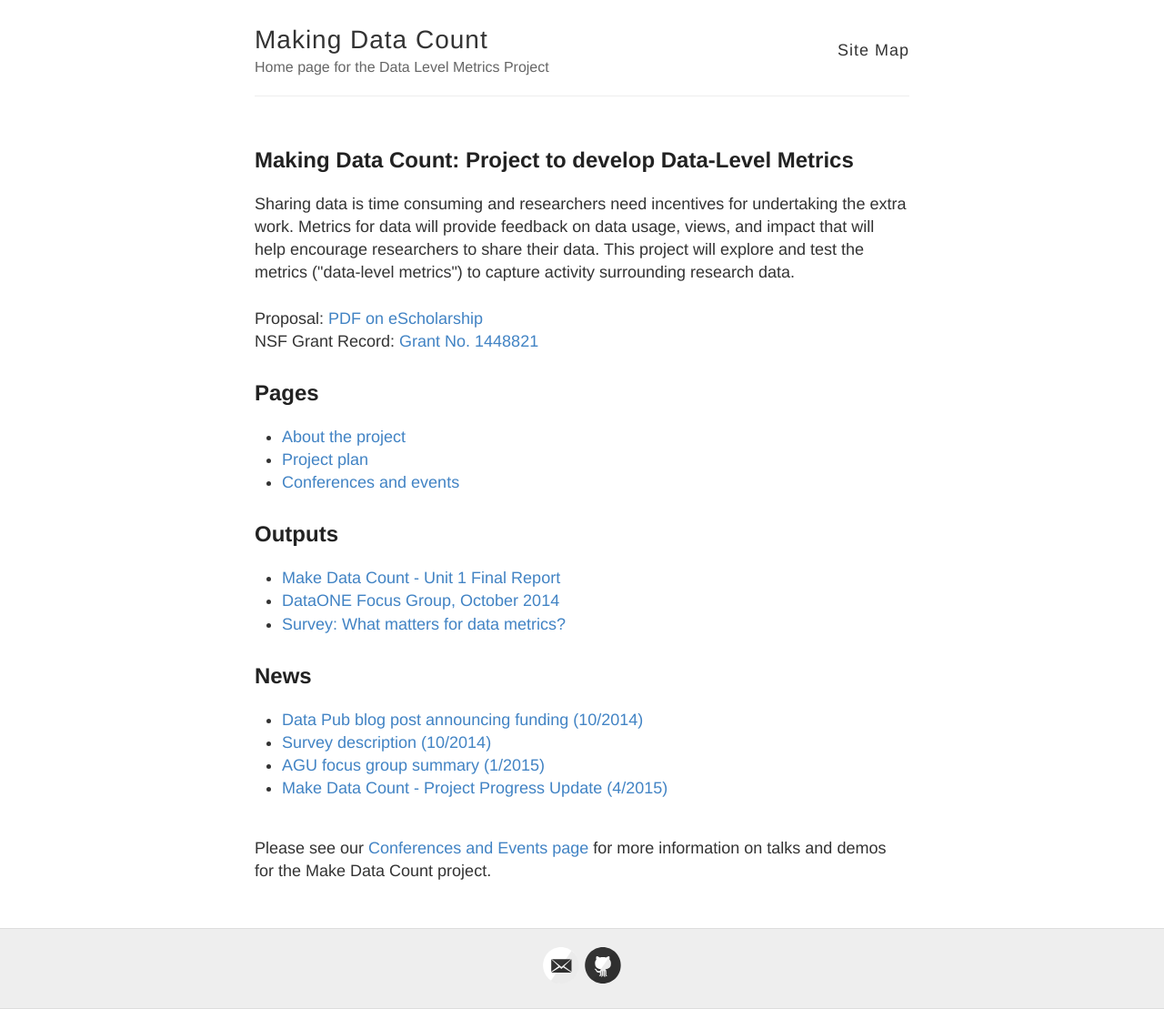
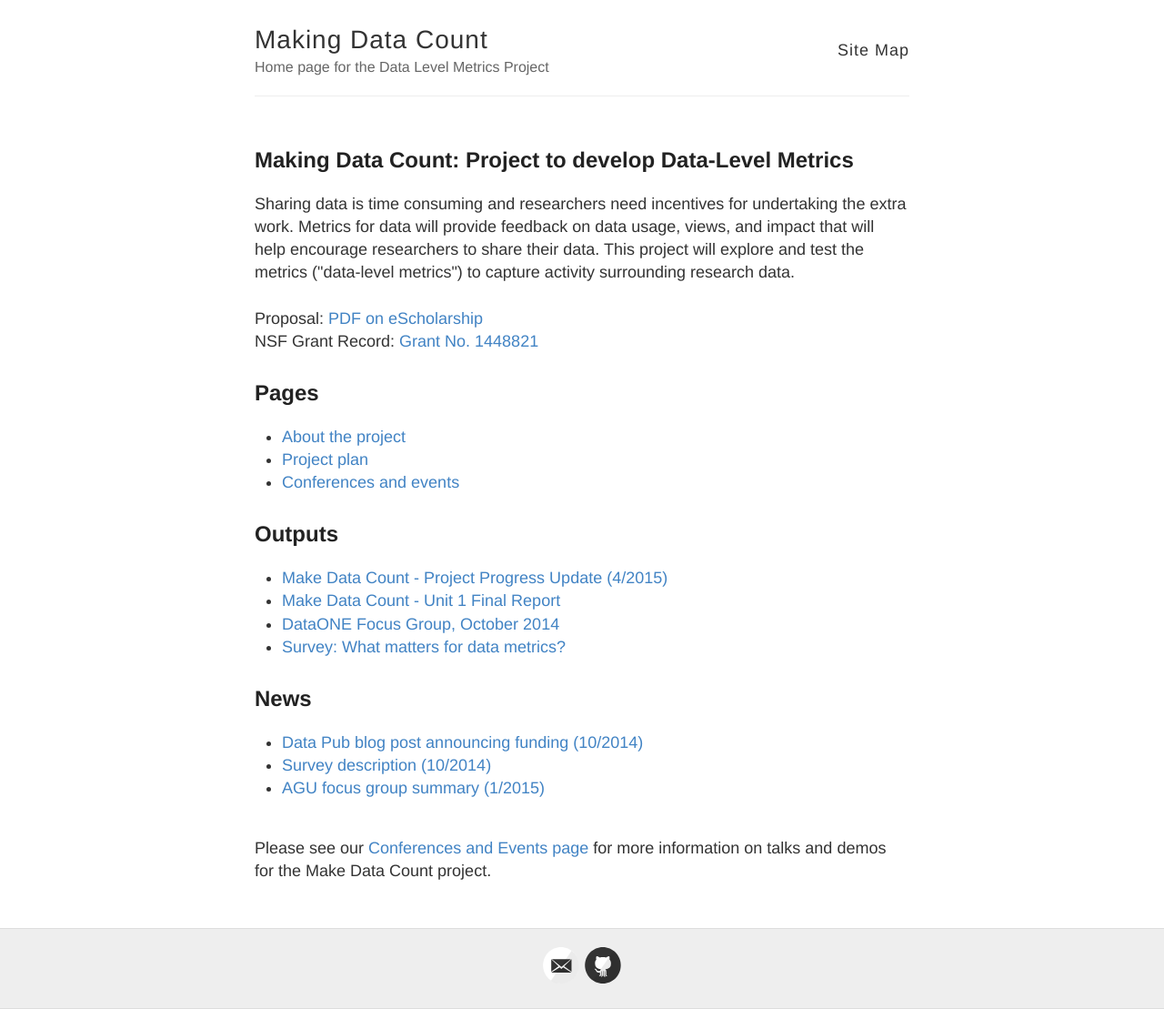
Before and after one commit to lagotto/MDC, a Jekyll site: the page built from index.html, in a window 1280 px wide. Shown: the whole page at 91% size. Built offline with Jekyll 4.4.1, drawn with Linux system fonts in a browser that asks for light colours; part of the change alters nothing that is shown.

```diff
--- a/index.html
+++ b/index.html
@@ -39,6 +39,7 @@ NSF Grant Record:
 
 <h2>Outputs</h2>
 <ul>
+<li><a href="http://figshare.com/articles/Make_Data_Count_April_2015_Progress_Update/1393402">Make Data Count - Project Progress Update (4/2015)</a></li>
 <li> <a href="http://figshare.com/articles/Make_Data_Count_Unit_1_Final_Report/1328291">Make Data Count - Unit 1 Final Report</a></li>
 <li> <a href="http://articlemetrics.github.io/MDC/d1-focus">DataONE Focus Group, October 2014</a></li>
 <li> <a href="http://surveymonkey.com/s/makedatacount">Survey: What matters for data metrics?</a>
@@ -49,7 +50,6 @@ NSF Grant Record:
 <li><a href="http://datapub.cdlib.org/http://datapub.cdlib.org/2014/10/07/uc3-plos-and-dataone-join-forces-to-build-incentives-for-data-sharing/">Data Pub blog post announcing funding (10/2014)</a></li>
 <li><a href="http://datapub.cdlib.org/2014/10/31/data-do-you-care-the-dlm-survey/">Survey description (10/2014)</a></li>
 <li><a href="http://blogs.plos.org/tech/make-data-rain/">AGU focus group summary (1/2015)</a></li>
-<li><a href="http://figshare.com/articles/Make_Data_Count_April_2015_Progress_Update/1393402">Make Data Count - Project Progress Update (4/2015)</a></li>
 </ul>
 <br>
 Please see our <a href="http://articlemetrics.github.io/MDC/conferences">Conferences and Events page</a> for more information on talks and demos for the Make Data Count project.
```
